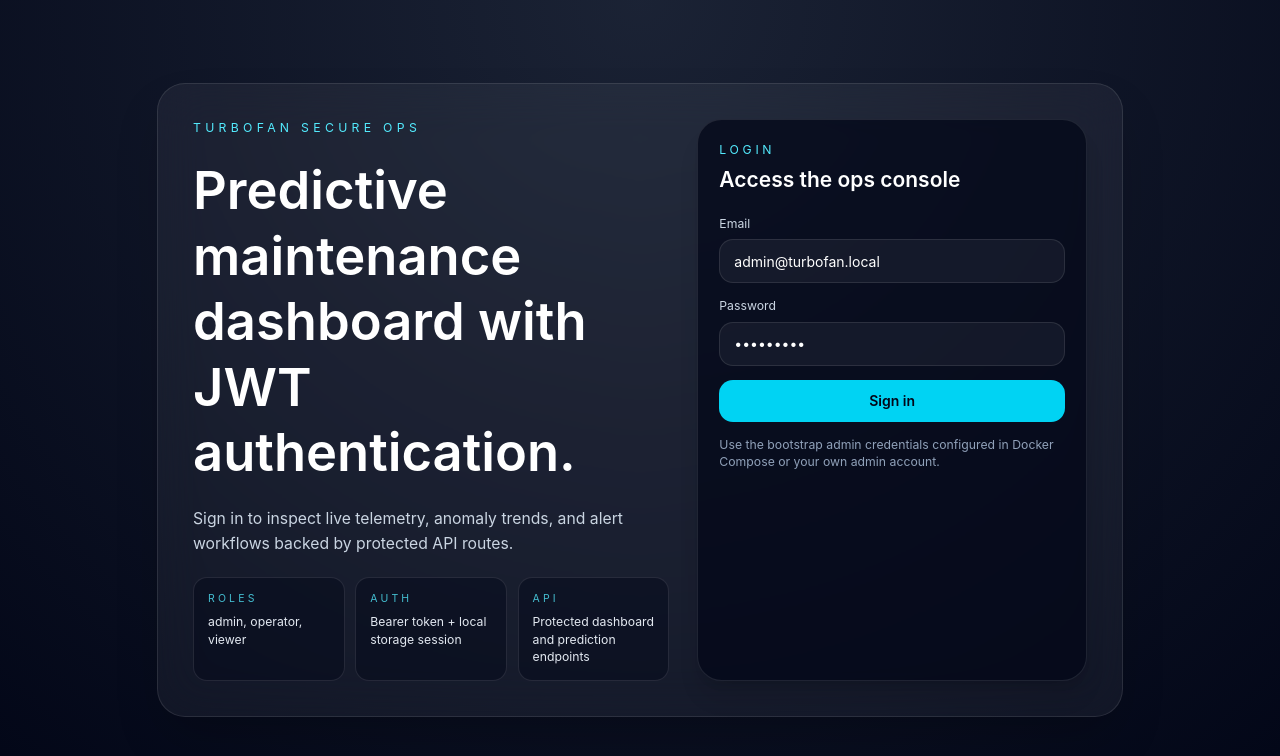
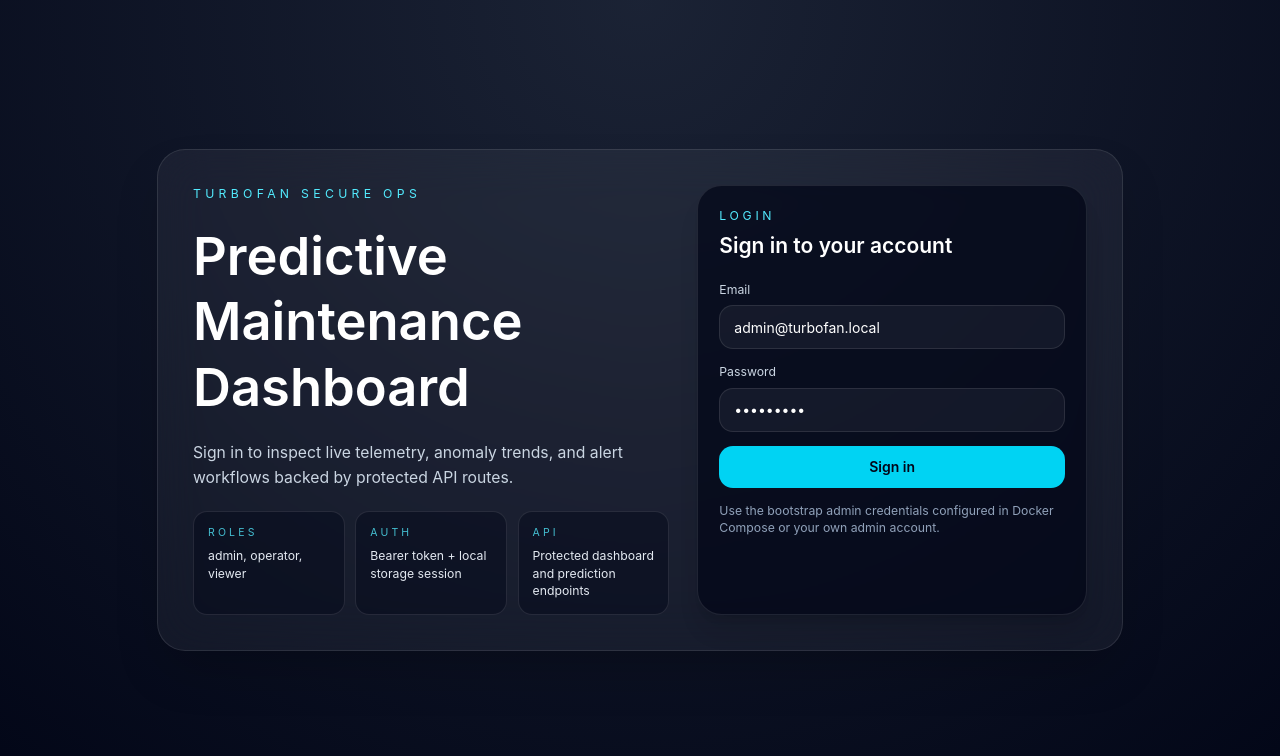
Before and after one commit to lakshay-08/turbofan-iot-anomaly-detection-mvp, a React (Vite) app in the folder dasboard/: page / in a window 1280 px wide. Shown: the top 756 px of the page. Built offline with nearby package versions, Linux system fonts and the light colour scheme; no server answers.

Commit message:
refactor: Login page of UI

```diff
--- a/dasboard/src/app/components/Layout.tsx
+++ b/dasboard/src/app/components/Layout.tsx
@@ -96,7 +96,7 @@ export function Layout() {
             <div className="space-y-6">
               <p className="text-sm uppercase tracking-[0.35em] text-cyan-300">Turbofan secure ops</p>
               <h1 className="max-w-xl text-4xl font-semibold leading-tight lg:text-6xl">
-                Predictive maintenance dashboard with JWT authentication.
+                Predictive Maintenance Dashboard
               </h1>
               <p className="max-w-2xl text-base text-slate-300 lg:text-lg">
                 Sign in to inspect live telemetry, anomaly trends, and alert workflows backed by protected API routes.
@@ -120,7 +120,7 @@ export function Layout() {
             <form onSubmit={handleLogin} className="rounded-[1.75rem] border border-white/10 bg-slate-950/70 p-6 shadow-xl">
               <div className="mb-6">
                 <p className="text-sm uppercase tracking-[0.3em] text-cyan-300">Login</p>
-                <h2 className="mt-2 text-2xl font-semibold">Access the ops console</h2>
+                <h2 className="mt-2 text-2xl font-semibold">Sign in to your account</h2>
               </div>
 
               <label className="mb-4 block">
```
